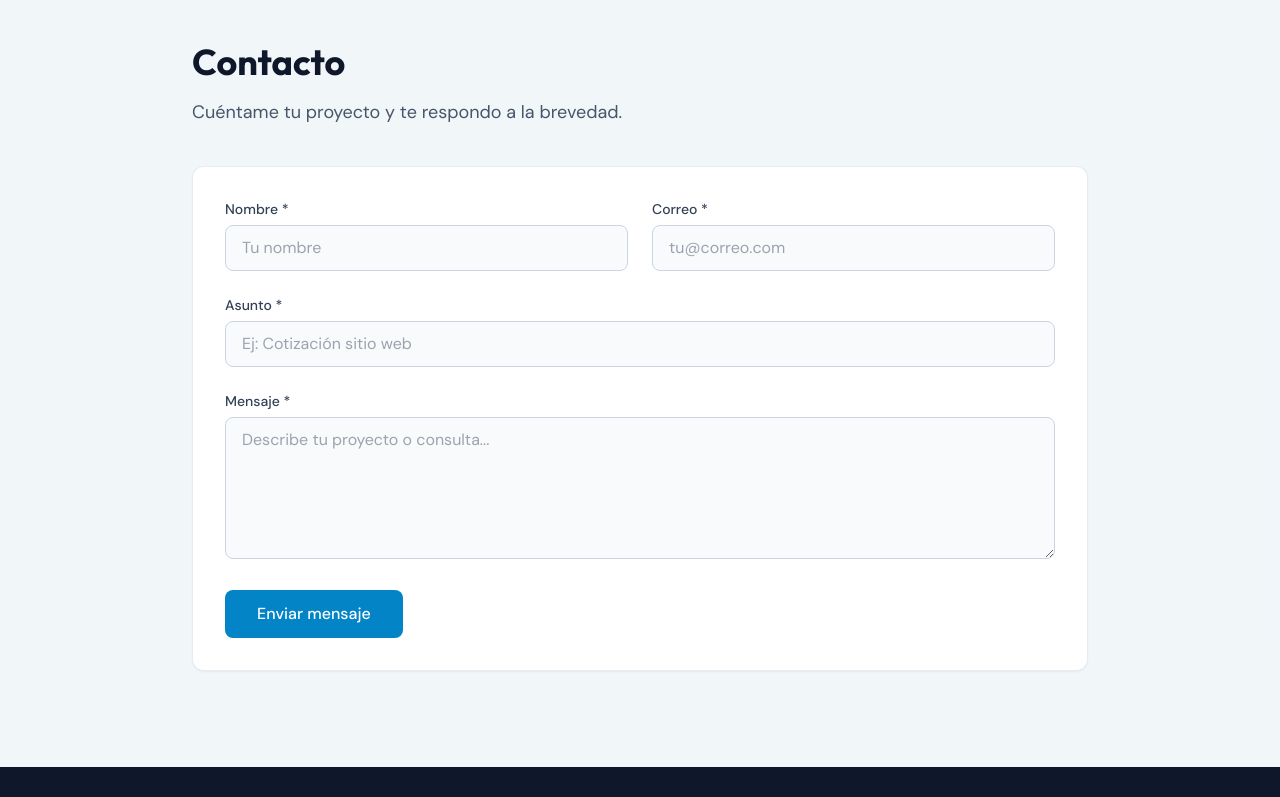
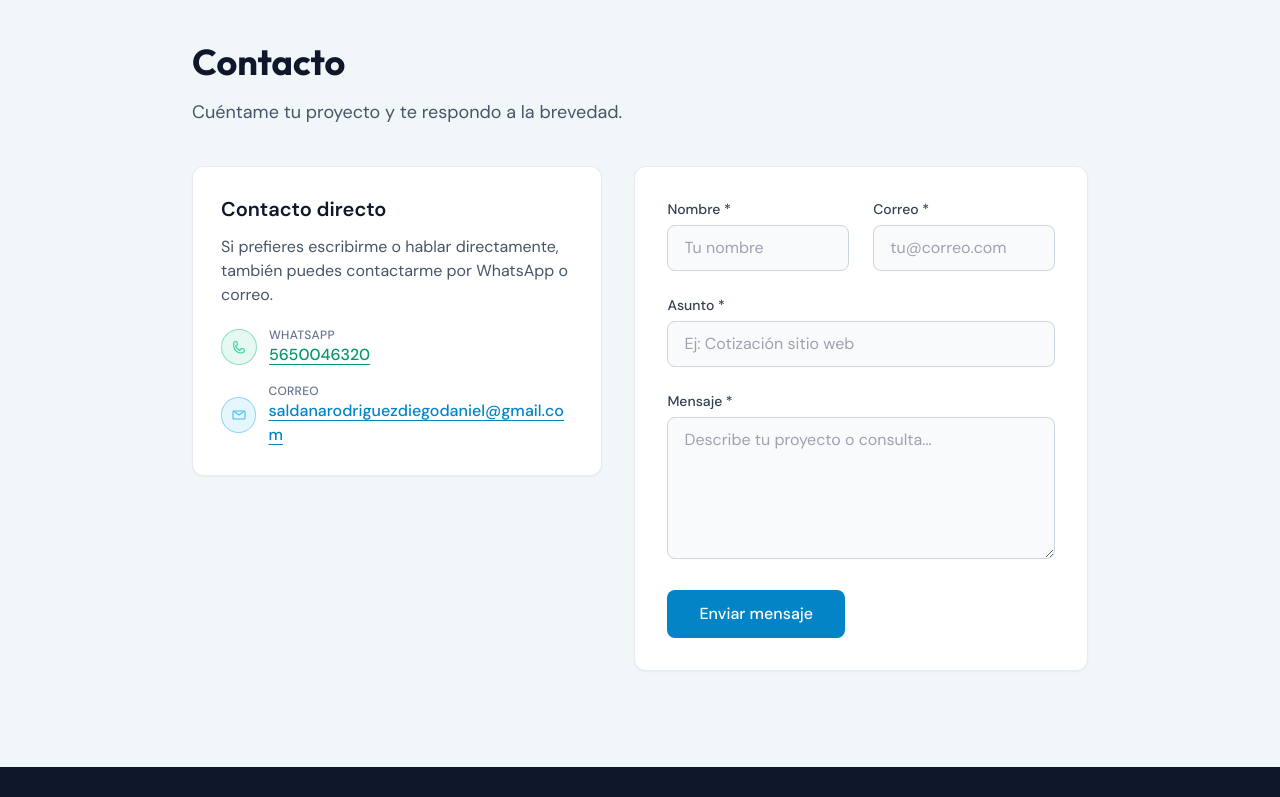
Before and after one commit to El-Jiji/Portafolio, a React (Vite) app: page / in a window 1280 px wide. Shown: the part 2668-3465 px from the top of the page. Built offline with nearby package versions, Linux system fonts and the light colour scheme; no server answers.

Commit message:
Update About and Contact components: Revise About section to introduce Diego Saldaña and emphasize focus on local businesses. Enhance Contact component layout with direct contact options via WhatsApp and email, improving user interaction and accessibility.

```diff
--- a/src/components/About.jsx
+++ b/src/components/About.jsx
@@ -21,10 +21,7 @@ export default function About() {
           className="prose prose-slate dark:prose-invert max-w-none"
         >
           <p className="text-slate-600 dark:text-slate-400 text-lg leading-relaxed mb-4">
-            Soy desarrollador web con experiencia en proyectos completos: desde el diseño
-            hasta el backend y la base de datos. Me enfoco en soluciones claras, mantenibles y adaptadas a las necesidades de
-            cada negocio. Trabajo con tecnologías modernas (React, PHP, bases de datos,
-            APIs) y me gusta documentar y entregar código ordenado.
+          Soy Diego Saldaña, desarrollador web enfocado en negocios locales. He desarrollado proyectos completos de punta a punta — desde tiendas online hasta sistemas con pagos integrados y herramientas 3D — sin depender de plantillas ni soluciones genéricas. Me interesa entender el problema real del negocio antes de escribir una sola línea de código.
           </p>
           <p className="text-slate-600 dark:text-slate-400 text-lg leading-relaxed flex items-center gap-2">
             <span className="inline-flex items-center justify-center w-8 h-8 rounded-full bg-primary-100 dark:bg-primary-900/40 text-primary-600 dark:text-primary-400">
@@ -33,7 +30,7 @@ export default function About() {
                 <path strokeLinecap="round" strokeLinejoin="round" strokeWidth={2} d="M15 11a3 3 0 11-6 0 3 3 0 016 0z" />
               </svg>
             </span>
-            Atiendo clientes locales y remotos. Ubicado para reuniones presenciales cuando sea necesario.
+            Atiendo clientes locales y remotos.
           </p>
         </motion.div>
       </div>
--- a/src/components/Contact.jsx
+++ b/src/components/Contact.jsx
@@ -88,11 +88,77 @@ export default function Contact() {
           Cuéntame tu proyecto y te respondo a la brevedad.
         </motion.p>
 
+        <div className="grid gap-8 lg:grid-cols-[minmax(0,0.95fr)_minmax(0,1.05fr)] items-start">
+          <motion.div
+            initial={{ opacity: 0, y: 24 }}
+            whileInView={{ opacity: 1, y: 0 }}
+            viewport={{ once: true, margin: '-60px' }}
+            transition={{ duration: 0.5, delay: 0.08 }}
+            className="bg-white dark:bg-slate-900 text-slate-900 dark:text-slate-50 rounded-xl shadow-sm border border-slate-200/80 dark:border-slate-800 p-6 sm:p-7"
+          >
+            <h3 className="text-xl font-semibold mb-3">Contacto directo</h3>
+            <p className="text-slate-600 dark:text-slate-300/90 text-sm sm:text-base mb-5">
+              Si prefieres escribirme o hablar directamente, también puedes contactarme por WhatsApp o correo.
+            </p>
+            <div className="space-y-4 text-sm sm:text-base">
+              <div className="flex items-center gap-3">
+                <span className="inline-flex h-9 w-9 items-center justify-center rounded-full bg-emerald-500/10 text-emerald-400 border border-emerald-500/40">
+                  <svg className="w-4 h-4" viewBox="0 0 24 24" fill="none" stroke="currentColor">
+                    <path
+                      d="M6.62 10.79a15.053 15.053 0 006.59 6.59l1.47-2.48a1 1 0 01.98-.48c1.05.12 2.11.18 3.19.18a1 1 0 011 1v3.09a1 1 0 01-.91.99C17.91 20.93 16.46 21 15 21 9.02 21 3.99 15.98 3.99 10c0-1.46.07-2.91.32-4.93A1 1 0 015.3 4.16l3.09.01a1 1 0 011 1c0 1.08.06 2.14.18 3.19a1 1 0 01-.48.98l-2.47 1.45z"
+                      strokeWidth="1.6"
+                      strokeLinecap="round"
+                      strokeLinejoin="round"
+                    />
+                  </svg>
+                </span>
+                <div className="flex flex-col">
+                  <span className="text-xs font-medium tracking-wide uppercase text-slate-500 dark:text-slate-400">WhatsApp</span>
+                  <a
+                    href="https://wa.me/5650046320"
+                    target="_blank"
+                    rel="noreferrer"
+                    className="text-sm sm:text-base font-medium text-emerald-600 dark:text-emerald-300 hover:text-emerald-700 dark:hover:text-emerald-200 underline underline-offset-4"
+                  >
+                    5650046320
+                  </a>
+                </div>
+              </div>
+              <div className="flex items-center gap-3">
+                <span className="inline-flex h-9 w-9 items-center justify-center rounded-full bg-sky-500/10 text-sky-400 border border-sky-500/40">
+                  <svg className="w-4 h-4" viewBox="0 0 24 24" fill="none" stroke="currentColor">
+                    <path
+                      d="M4 6h16a1 1 0 011 1v10a1 1 0 01-1 1H4a1 1 0 01-1-1V7a1 1 0 011-1z"
+                      strokeWidth="1.6"
+                      strokeLinecap="round"
+                      strokeLinejoin="round"
+                    />
+                    <path
+                      d="M5 7l7 5 7-5"
+                      strokeWidth="1.6"
+                      strokeLinecap="round"
+                      strokeLinejoin="round"
+                    />
+                  </svg>
+                </span>
+                <div className="flex flex-col">
+                  <span className="text-xs font-medium tracking-wide uppercase text-slate-500 dark:text-slate-400">Correo</span>
+                  <a
+                    href="mailto:saldanarodriguezdiegodaniel@gmail.com"
+                    className="text-sm sm:text-base font-medium text-sky-600 dark:text-sky-300 hover:text-sky-700 dark:hover:text-sky-200 break-all underline underline-offset-4"
+                  >
+                    saldanarodriguezdiegodaniel@gmail.com
+                  </a>
+                </div>
+              </div>
+            </div>
+          </motion.div>
+
           <motion.form
             initial={{ opacity: 0, y: 24 }}
             whileInView={{ opacity: 1, y: 0 }}
             viewport={{ once: true, margin: '-60px' }}
-          transition={{ duration: 0.5, delay: 0.1 }}
+            transition={{ duration: 0.5, delay: 0.12 }}
             onSubmit={handleSubmit}
             className="bg-white dark:bg-slate-800 rounded-xl shadow-sm border border-slate-200/80 dark:border-slate-700/80 p-6 sm:p-8"
           >
@@ -225,6 +291,7 @@ export default function Contact() {
             </button>
           </motion.form>
         </div>
+      </div>
     </section>
   )
 }
```
Lines whose indentation alone changed are shown as unchanged.
